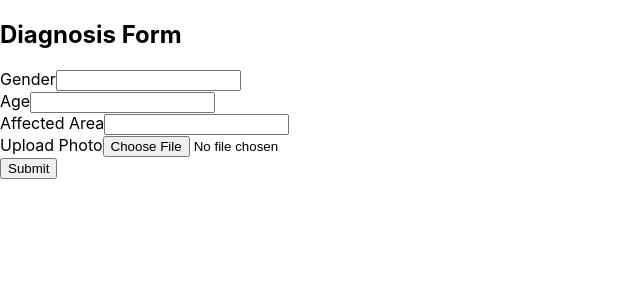
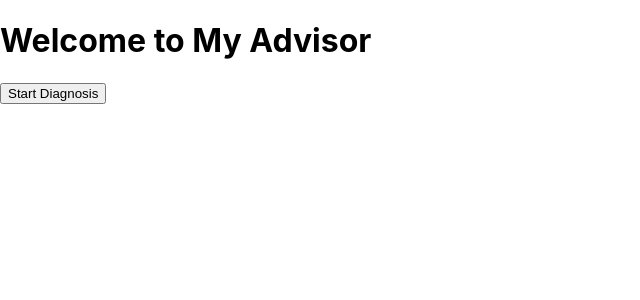
Before and after one commit to My-Advisor-2024/My-advisor-FE, a React (Create React App) app: page / in a window 1280 px wide. Shown: the top 300 px of the page, without its empty margins (0-640 px from the left). Built offline with nearby package versions, Linux system fonts and the light colour scheme.

Commit message:
feat: 시작페이지 추가

```diff
--- a/src/App.js
+++ b/src/App.js
@@ -3,12 +3,14 @@ import React from "react";
 import { BrowserRouter as Router, Routes, Route } from "react-router-dom";
 import DiagnosisForm from "./components/DiagnosisForm";
 import Result from "./components/Result";
+import Home from "./components/Home";
 
 function App() {
   return (
     <Router>
       <Routes>
-        <Route path="/" element={<DiagnosisForm />} />
+        <Route path="/" element={<Home />} />
+        <Route path="/diagnosis-form" element={<DiagnosisForm />} />
         <Route path="/result" element={<Result />} />
       </Routes>
     </Router>
--- /dev/null
+++ b/src/components/Home.js
@@ -0,0 +1,19 @@
+import React from "react";
+import { useNavigate } from "react-router-dom";
+
+const Home = () => {
+  const navigate = useNavigate();
+
+  const handleStart = () => {
+    navigate("/diagnosis-form");
+  };
+
+  return (
+    <div className="container">
+      <h1>Welcome to My Advisor</h1>
+      <button onClick={handleStart}>Start Diagnosis</button>
+    </div>
+  );
+};
+
+export default Home;
```
